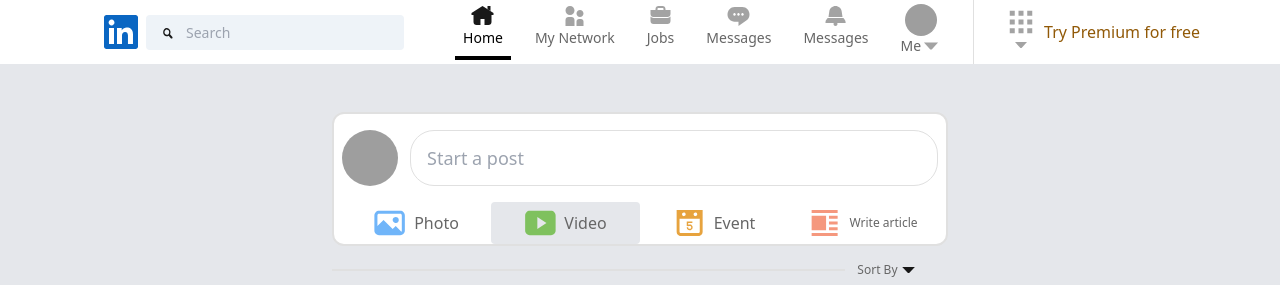
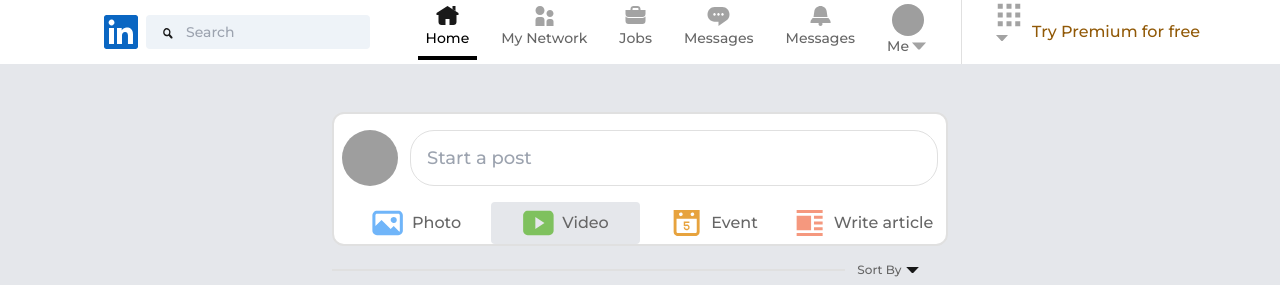
Before and after one commit to didiermun/rlt, a React (Vite) app: page / in a window 1280 px wide. Shown: the top 285 px of the page. Built offline with nearby package versions, Linux system fonts and the light colour scheme; grey boxes are pictures that could not be loaded.

Commit message:
fix: font and size

```diff
--- a/index.html
+++ b/index.html
@@ -8,10 +8,15 @@
     <link rel="preconnect" href="https://fonts.gstatic.com" crossorigin>
     <link href="https://fonts.googleapis.com/css2?family=Montserrat:wght@500&display=swap" rel="stylesheet">
     <meta name="viewport" content="width=device-width, initial-scale=1.0" />
+    <style>
+      body {
+        font-family: 'Montserrat', sans-serif;
+      }
+    </style>
     <title>React</title>
   </head>
   <body class="font-primary">
-    <div  id="root"></div>
+    <div style="font-family: 'Montserrat';" id="root"></div>
     <script type="module" src="/src/main.tsx"></script>
   </body>
 </html>
--- a/src/components/Header.tsx
+++ b/src/components/Header.tsx
@@ -25,14 +25,14 @@ export default function Header(){
                                 <path d="M23 9V11H21V18C21 19.7 19.7 21 18 21H14V15H10V21H6C4.3 21 3 19.7 3 18V11H1V9L12 2L23 9Z" fill="black" fill-opacity="0.9"/>
                                 <path d="M20 2H17V5.2L20 7.1V2Z" fill="black" fill-opacity="0.9"/>
                             </svg>
-                            <span className='text-sm '>Home</span>
+                            <span className='text-xs sm:text-sm'>Home</span>
                         </div>
                         <div className='flex flex-col w-max items-center px-2 border-black text-ground  pb-1 cursor-pointer'>
                             <svg width="25" height="24" viewBox="0 0 25 24" fill="none" xmlns="http://www.w3.org/2000/svg">
                                 <path d="M12.5 16V22H3.5V16C3.5 14.3 4.8 13 6.5 13H9.5C11.2 13 12.5 14.3 12.5 16ZM18 13C19.9 13 21.5 11.4 21.5 9.5C21.5 7.6 19.9 6 18 6C16.1 6 14.5 7.6 14.5 9.5C14.5 11.4 16.1 13 18 13ZM19 15H17C15.6 15 14.5 16.1 14.5 17.5V22H21.5V17.5C21.5 16.1 20.4 15 19 15ZM8 2C5.5 2 3.5 4 3.5 6.5C3.5 9 5.5 11 8 11C10.5 11 12.5 9 12.5 6.5C12.5 4 10.5 2 8 2Z" fill="#666666" fill-opacity="0.6"/>
                             </svg>
 
-                            <span className='text-sm'>My Network</span>
+                            <span className='text-xs sm:text-sm'>My Network</span>
                         </div>
 
                         <div className='flex flex-col w-max items-center px-2 border-black text-ground  pb-1 cursor-pointer'>
@@ -41,7 +41,7 @@ export default function Header(){
                             </svg>
 
 
-                            <span className='text-sm'>Jobs</span>
+                            <span className='text-xs sm:text-sm'>Jobs</span>
                         </div>
 
                         <div className='flex flex-col w-max items-center px-2 border-black text-ground  pb-1 cursor-pointer'>
@@ -50,7 +50,7 @@ export default function Header(){
                             </svg>
 
 
-                            <span className='text-sm'>Messages</span>
+                            <span className='text-xs sm:text-sm'>Messages</span>
                         </div>
 
                         <div className='flex flex-col w-max items-center px-2 border-black text-ground  pb-1 cursor-pointer'>
@@ -60,7 +60,7 @@ export default function Header(){
 
 
 
-                            <span className='text-sm'>Messages</span>
+                            <span className='text-xs sm:text-sm'>Messages</span>
                         </div>
 
                         <div className='flex flex-col w-max items-center px-2 border-black text-ground  pb-1 cursor-pointer'>
@@ -75,7 +75,7 @@ export default function Header(){
                         </div>
                     </div>
                     <div className='flex w-full justify-center'>
-                        <div className='flex flex-col w-max items-center justify-center px-2 border-black text-ground  pb-1 cursor-pointer'>
+                        <div className='text-xs sm:text flex-col w-max items-center justify-center px-2 border-black text-ground  pb-1 cursor-pointer'>
                             <svg width="30" height="30" viewBox="0 0 24 24" fill="none" xmlns="http://www.w3.org/2000/svg">
                                 <path d="M10 10H14V14H10V10ZM10 21H14V17H10V21ZM3 14H7V10H3V14ZM3 21H7V17H3V21ZM3 7H7V3H3V7ZM17 14H21V10H17V14ZM17 3V7H21V3H17ZM10 7H14V3H10V7ZM17 21H21V17H17V21Z" fill="#666666" fill-opacity="0.6"/>
                             </svg>
--- a/src/components/NewPost.tsx
+++ b/src/components/NewPost.tsx
@@ -34,7 +34,7 @@ export default function NewPost() {
                       <path d="M18.25 0V2H0.25V0H18.25ZM12.25 6H18.25V4H12.25V6ZM12.25 10H18.25V8H12.25V10ZM12.25 14H18.25V12H12.25V14ZM0.25 18H18.25V16H0.25V18ZM10.25 4H0.25V14H10.25V4Z" fill="#F5987E"/>
                     </svg>
 
-                    <span className='text-ground text-xs md:text-md'>Write article</span>
+                    <span className='text-ground'>Write article</span>
                   </div>
                 </div>
               </div>
--- a/tailwind.config.js
+++ b/tailwind.config.js
@@ -21,9 +21,6 @@ module.exports = {
         dimgray: "#666666",
         lblue: "#0A66C2",
         darkgray: "#E0E0E0",
-        gray$: {
-          default: '#ddd',
-        },
       },
     },
   },
```
